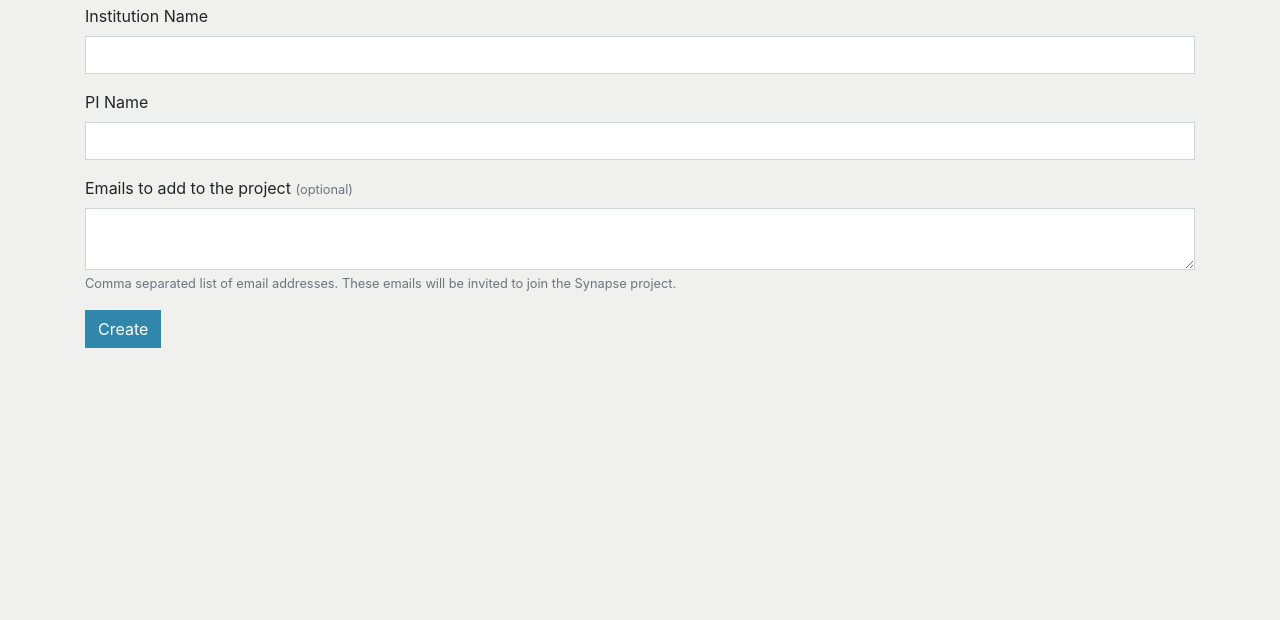
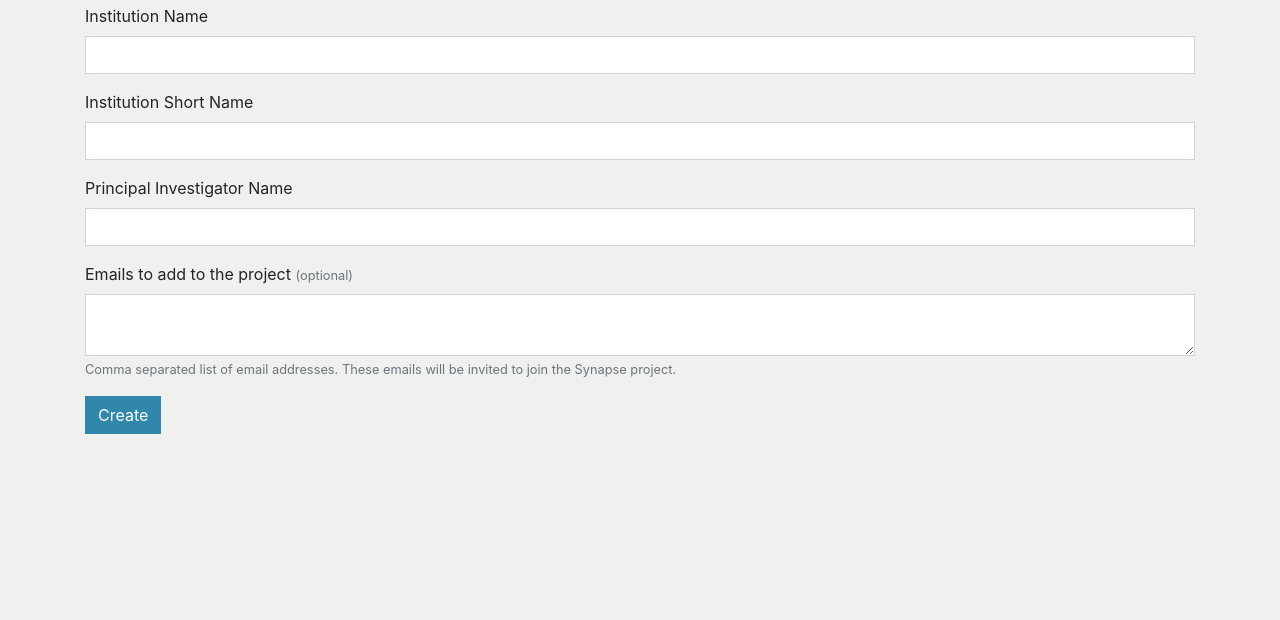
Before and after one commit to ki-tools/sls_ki_synapse_admin_py, a Flask app: template www/templates/synapse_space/create.html in a window 1280 px wide. Shown: the part 56-676 px from the top of the page. Run offline with Flask 2, Linux system fonts and the light colour scheme; the template is opened without the code that fills it: values that come from a table or form of the project are taken from there, others are empty; parts of the project's set-up code (start-up, migrations or seed data) failed here and were passed over; some libraries are stand-ins or nearby versions.

Commit message:
Institution short name

```diff
--- a/www/services/create_synapse_space_service.py
+++ b/www/services/create_synapse_space_service.py
@@ -8,8 +8,9 @@ import json
 class CreateSynapseSpaceService:
     DEFAULT_FOLDER_NAMES = ['Research Data', 'Metadata', 'Supporting Documentation']
 
-    def __init__(self, project_name, emails=None):
+    def __init__(self, project_name, institution_name, emails=None):
         self.project_name = project_name
+        self.institution_name = institution_name
         self.emails = emails
         self.project = None
         self.team = None
--- a/www/templates/synapse_space/create.html
+++ b/www/templates/synapse_space/create.html
@@ -44,6 +44,17 @@
         {% endif %}
       </div>
       <div class="form-group">
+        {{ form.field_institution_short_name.label }}
+        {{ form.field_institution_short_name(class_='form-control') }}
+        {% if form.field_institution_short_name.errors %}
+        <div>
+          {% for error in form.field_institution_short_name.errors %}
+          <span class="field-error">[{{ error }}]</span>
+          {% endfor %}
+        </div>
+        {% endif %}
+      </div>
+      <div class="form-group">
         {{ form.field_pi_name.label }}
         {{ form.field_pi_name(class_='form-control') }}
         {% if form.field_pi_name.errors %}
--- a/www/views/synapse_space/forms.py
+++ b/www/views/synapse_space/forms.py
@@ -9,7 +9,8 @@ from www.services import EncryptSynapseSpaceService, CreateSynapseSpaceService
 class CreateSynapseSpaceForm(FlaskForm):
     # Form Fields
     field_institution_name = StringField('Institution Name', validators=[DataRequired()])
-    field_pi_name = StringField('PI Name', validators=[DataRequired()])
+    field_institution_short_name = StringField('Institution Short Name', validators=[DataRequired()])
+    field_pi_name = StringField('Principal Investigator Name', validators=[DataRequired()])
     field_emails = TextAreaField('Emails to add to the project')
     field_submit = SubmitField('Create')
 
@@ -19,7 +20,7 @@ class CreateSynapseSpaceForm(FlaskForm):
     invalid_emails = []
 
     # Validation Methods
-    def validate_field_institution_name(self, field):
+    def validate_field_institution_short_name(self, field):
         self.try_set_project_name()
         self.try_validate_project_name()
 
@@ -50,8 +51,8 @@ class CreateSynapseSpaceForm(FlaskForm):
 
     def try_set_project_name(self):
         self.project_name = None
-        if self.field_institution_name.data and self.field_pi_name.data:
-            self.project_name = 'KiContributor_{0}_{1}'.format(self.field_institution_name.data,
+        if self.field_institution_short_name.data and self.field_pi_name.data:
+            self.project_name = 'KiContributor_{0}_{1}'.format(self.field_institution_short_name.data,
                                                                self.field_pi_name.data)
 
     def try_validate_project_name(self):
--- a/www/views/synapse_space/views.py
+++ b/www/views/synapse_space/views.py
@@ -11,7 +11,7 @@ def synapse_space_create():
     form = CreateSynapseSpaceForm()
     errors = []
     if form.validate_on_submit():
-        service = CreateSynapseSpaceService(form.project_name, form.valid_emails)
+        service = CreateSynapseSpaceService(form.project_name, form.field_institution_name.data, form.valid_emails)
         errors = service.execute().errors
         warnings = service.warnings
 
```
Also changed, not shown: tests/www/services/test_create_synapse_space_service.py (+17 -9 lines), README.md.
